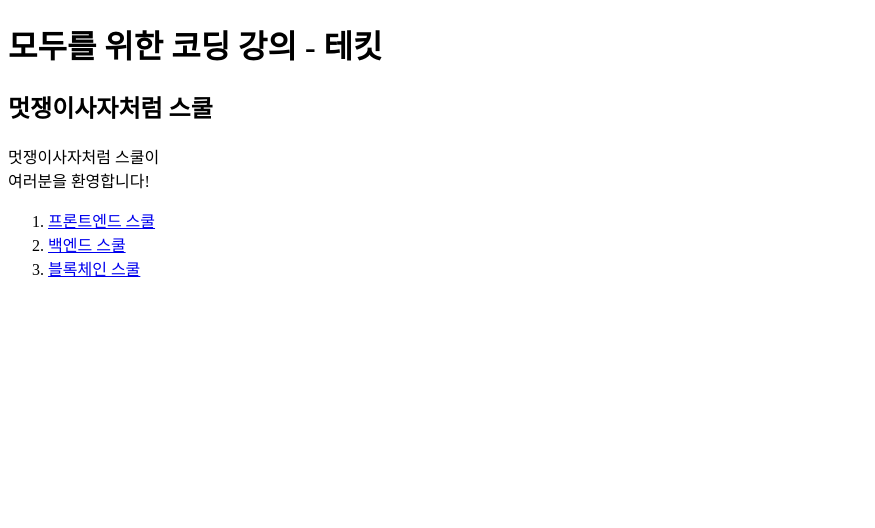
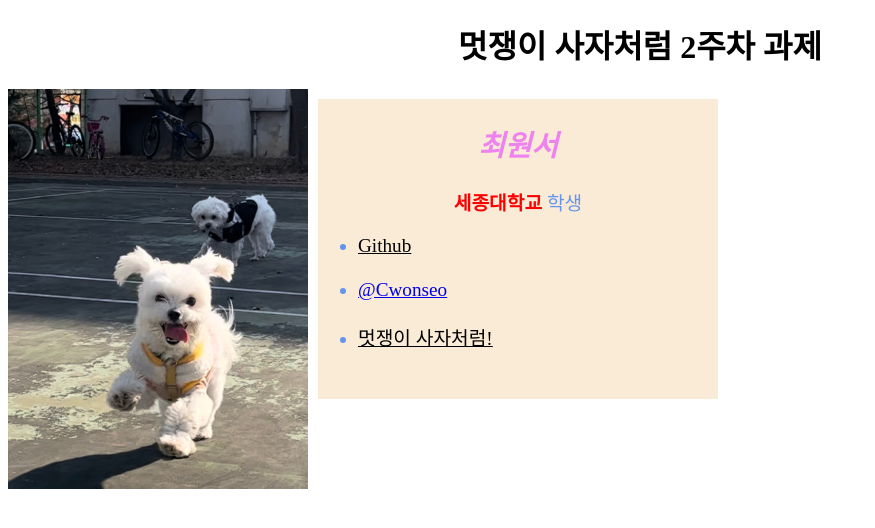
Before and after one commit to Cwonseo/Cwonseo.github.io, a plain HTML site: page index.html in a window 1280 px wide. Shown: the whole page, without its empty margins (0-875 px from the left). Drawn offline with Linux system fonts and the light colour scheme.

Commit message:
Assignment 2

```diff
--- a/index.html
+++ b/index.html
@@ -1,5 +1,6 @@
 <!-- 대부분 가장 초기 페이지가 index.html을 불러와서 읽음 -->
 <!-- boilerplate 작성하기 단축키 : ! -->
+
 <!DOCTYPE html>
 <html lang="en">
 
@@ -7,42 +8,57 @@
     <meta charset="UTF-8">
     <meta http-equiv="X-UA-Compatible" content="IE=edge">
     <meta name="viewport" content="width=device-width, initial-scale=1.0">
-    <title>멋쟁이사자처럼:)</title>
+    <title>최원서</title>
 
-    <meta property="og:title" content="멋쟁이사자처럼 화이팅!">
-    <meta property="og:description" content="멋쟁이사자">
+
+    <Link rel="stylesheet" href = ./style.css>
+
+
+    <meta property="og:title" content="최원서의 자기소개">
+    <meta property="og:description" content="최원서">
     <meta property="og:image" content="./IMG_3259.JPG">
 
 </head>
 
 <body>
     <!-- 표제 -->
-    <h1>모두를 위한 코딩 강의 - 테킷</h1>
+    <h1>멋쟁이 사자처럼 2주차 과제</h1>
     <!-- div를 통해 하나로 묶어서 사용할 수 있도록 한다. -->
-    <div>
-        <h2>멋쟁이사자처럼 스쿨</h2>
 
-        <p>멋쟁이사자처럼 스쿨이<br>여러분을 환영합니다! </p>
+    <div class="star">
+        <img
+             src="./star.jpg"
+             alt="star "
+        >
+    </div>
+    <div class = "intro">
 
+        <h2>최원서</h2>
+        <p class="sejong"><span class="sejong">세종대학교</span> 학생</p>
         <!-- ordered list -->
-        <ol>
-            <li>
-                <a href="https://techit.education/school/kdt-frontend-6th">
-                    프론트엔드 스쿨
+        <ul>
+            <li class="git">
+                <a class = "black" href="https://github.com/Cwonseo">
+                   Github
                 </a>
             </li>
+            <br>
             <li>
-                <a href="https://techit.education/school/kdt-backend-6th" target="_blank">
-                    백엔드 스쿨
+                <a href="https://instagram.com/cwonseo?igshid=YmMyMTA2M2Y=", target = "blank">
+                @Cwonseo
                 </a>
             </li>
+            <br>
             <li>
-                <a href="#">
-                    블록체인 스쿨
+                <a class = "black" href="https://www.instagram.com/likelion.univ/">
+                    멋쟁이 사자처럼!
                 </a>
             </li>
-        </ol>
+        </ul>
+
     </div>
+
+
 </body>
 
 </html>
--- /dev/null
+++ b/style.css
@@ -0,0 +1,48 @@
+h1{
+    /*margin : 0 auto;*/
+    text-align: center;
+}
+div.star{
+    width : 300px;
+
+    height: 300px;
+}
+img{
+    max-width: 100%;
+
+
+    overflow: auto;
+}
+span.sejong{
+    font-weight: bold;
+    color: red;
+}
+p.sejong{
+    text-align: center;
+
+}
+
+h2{
+    color: violet;
+    font-style: oblique;
+    text-align: center;
+}
+
+.black{
+color: black
+}
+
+div.intro,div.star{
+
+    float: left;
+}
+div.intro{
+
+background-color:antiquewhite;
+margin : 10px;
+width : 400px;
+height : 300px;
+
+color :cornflowerblue;
+font-size: larger;
+}
```
Also changed, not shown: star.jpg (added).
